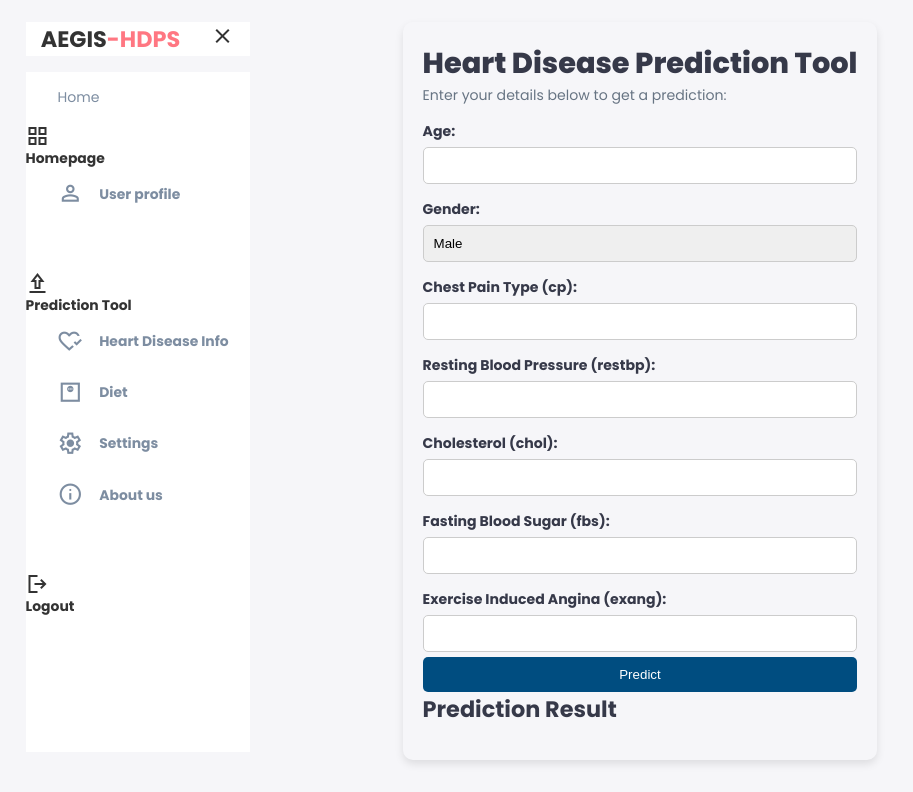
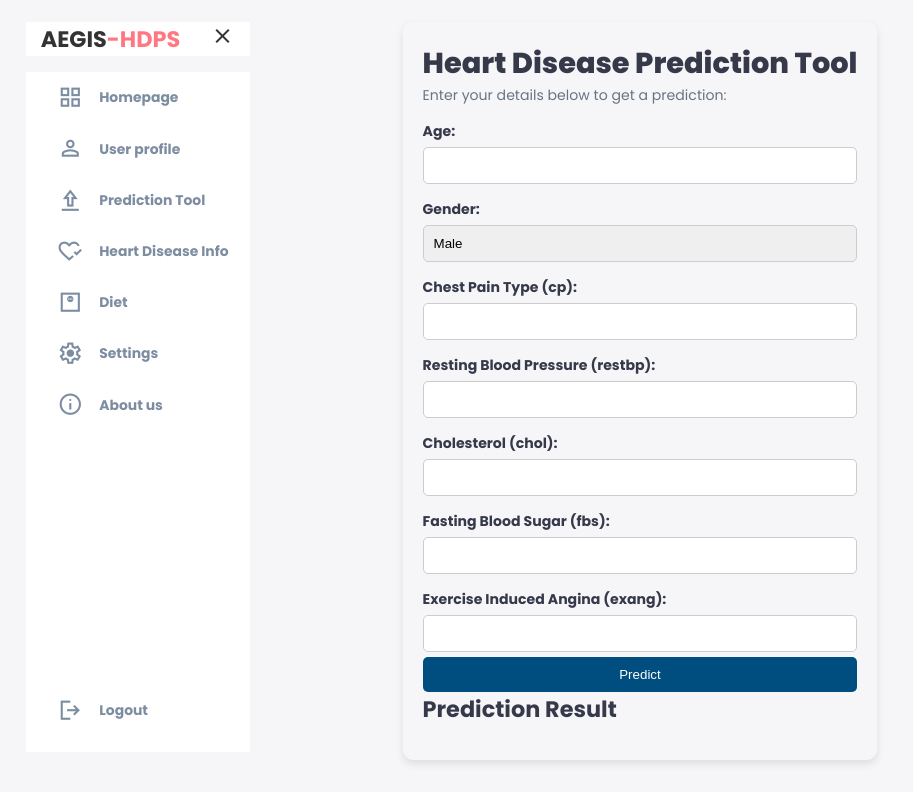
Before and after one commit to rushikamaze/AEGIS-hdps, a Flask app: page /prediction_tool in a window 1280 px wide. Shown: the top 792 px of the page, without its empty margins (0-913 px from the left). Run offline with Flask 3, Linux system fonts and the light colour scheme; some libraries are stand-ins or nearby versions.

Commit message:
modified:   templates/hp.html 	modified:   templates/prediction_tool.html

```diff
--- a/templates/hp.html
+++ b/templates/hp.html
@@ -24,7 +24,7 @@
                 <!--end top-->
 
                 <div class="sidebar">
-                    <a href="{{ url_for('hp') }}">Home</a>
+                    <a href="{{ url_for('home') }}">
                         <span class="material-symbols-sharp">grid_view</span>
                         <h3>Homepage</h3>
                     </a>
@@ -34,7 +34,7 @@
                         <h3>User profile</h3>
                     </a>
 
-                    <a href="{{ url_for('prediction_tool') }}">Prediction Tool</a>
+                    <a href="{{ url_for('prediction_tool') }}">
                         <span class="material-symbols-sharp">Upload_2</span>
                         <h3>Prediction Tool</h3>
                     </a>
--- a/templates/prediction_tool.html
+++ b/templates/prediction_tool.html
@@ -25,7 +25,7 @@
             <!--end top-->
 
             <div class="sidebar">
-                <a href="{{ url_for('hp') }}">Home</a>
+                <a href="{{ url_for('home') }}">
                     <span class="material-symbols-sharp">grid_view</span>
                     <h3>Homepage</h3>
                 </a>
@@ -35,7 +35,7 @@
                     <h3>User profile</h3>
                 </a>
 
-                <a href="{{ url_for('prediction_tool') }}"></a>
+                <a href="{{ url_for('prediction_tool') }}">
                     <span class="material-symbols-sharp">Upload_2</span>
                     <h3>Prediction Tool</h3>
                 </a>
@@ -60,7 +60,7 @@
                     <h3>About us </h3>
                 </a>
 
-                <a href="{{ url_for('hp') }}"></a>
+                <a href="{{ url_for('home') }}">
                     <span class="material-symbols-sharp">logout</span>
                     <h3>Logout</h3>
                 </a>
```
